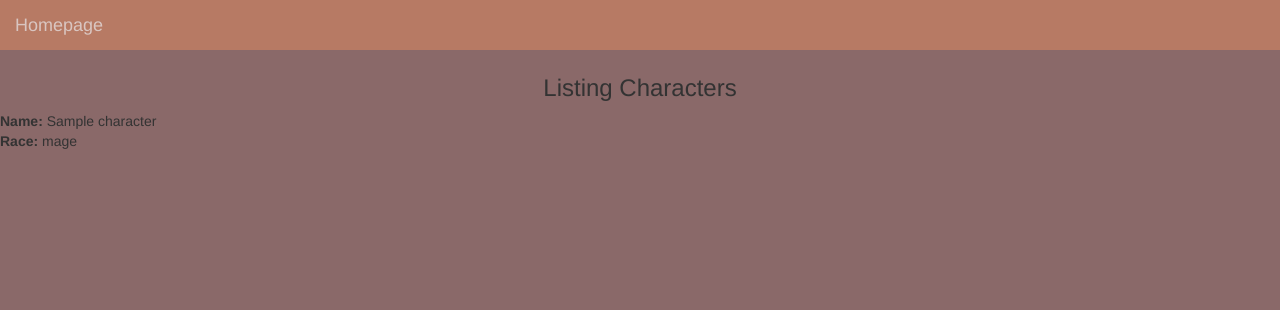
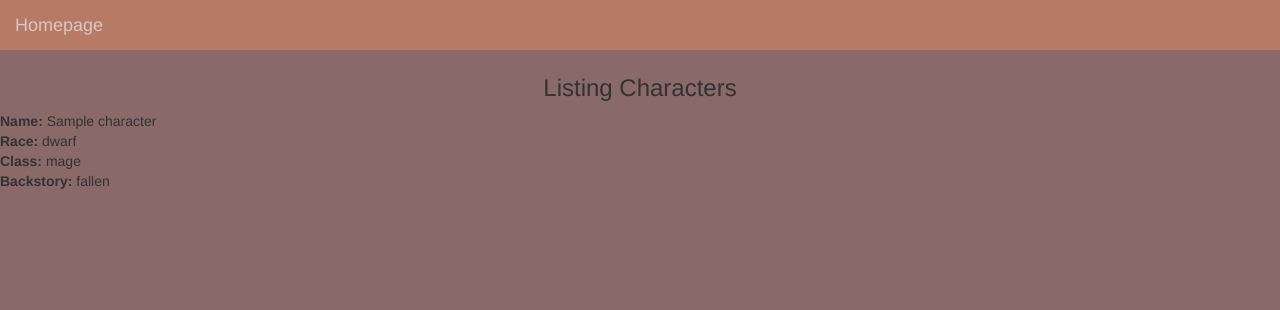
Before and after one commit to paigeweber13/rpg-character-generator, a Rails app: page /characters in a window 1280 px wide. Shown: the top 310 px of the page. Run offline with Rails 7, Linux system fonts and the light colour scheme; tables that the repository leaves empty hold one stand-in row (values such as "Sample post"); style sheets or scripts are compiled from the project's sources; some libraries are stand-ins or nearby versions.

Commit message:
Update to show all character fields

```diff
--- a/app/views/characters/index.html.erb
+++ b/app/views/characters/index.html.erb
@@ -2,6 +2,8 @@
 
 <% @characters.each do |c| %>
   <strong>Name: </strong><%= c.name %><br>
-  <strong>Race: </strong><%= c.characterClass %><br>
+  <strong>Race: </strong><%= c.race %><br>
+  <strong>Class: </strong><%= c.characterClass %><br>
+  <strong>Backstory: </strong><%= c.backstory %><br>
 
 <% end %>
```
